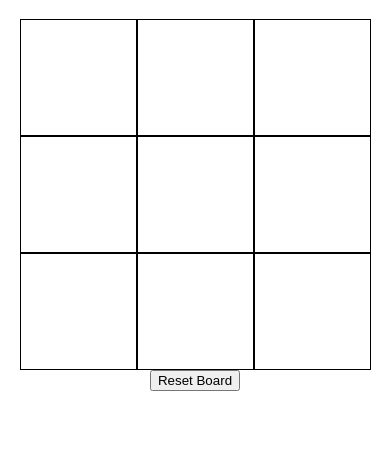
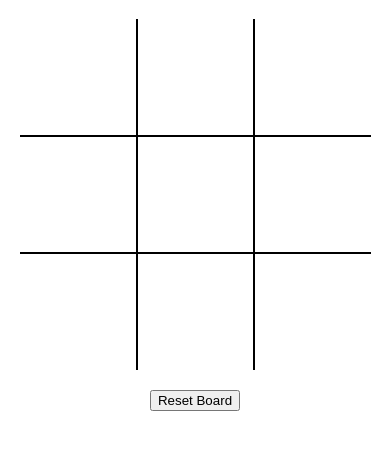
Before and after one commit to Tushar-Manna/tic-tac-toe-web, a plain HTML site: page index.html in a window 390 px wide. Shown: the part 61-510 px from the top of the page. Drawn offline with Linux system fonts and the light colour scheme.

Commit message:
ui improvement

```diff
--- a/style.css
+++ b/style.css
@@ -7,10 +7,32 @@
 
 
 .cell {
-    border: 1px solid;
     font-size: 20vh;
+    border: 1px solid black;
 
 }
+
+#board .cell:nth-child(-n+3) {
+    border-top:none;
+}
+
+#board .cell:nth-child(n+7) {
+    border-bottom:none;
+}
+
+#board .cell:nth-child(3n+1) {
+    border-left: none;
+}
+
+#board .cell:nth-child(3n) {
+    border-right: none;
+}
+
+
+#reset {
+    margin-top: 20px;
+}
+
 
 #main-container {
     text-align: center;
@@ -18,20 +40,16 @@
 
 @media (max-width: 600px) {
     #board {
-        display: grid;
         grid-template-columns: repeat(3, 30vw);
         grid-template-rows: repeat(3, 30vw);
-        place-content: center;
        }
 
 
        .cell {
-           border: 1px solid;
+           border: 1px solid black;
            font-size: 30vw;
 
        }
 
-       #main-container {
-           text-align: center;
-       }
+
 }
```
